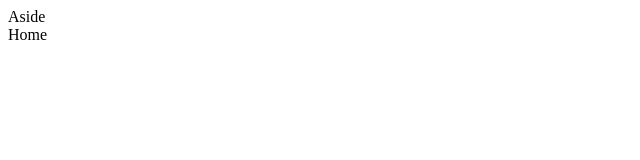
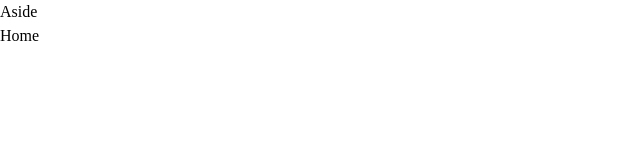
Before and after one commit to oalvesxp/portifolio-html-css-js, a plain HTML site: page index.html in a window 1280 px wide. Shown: the full height of the page, 0-640 px from the left. Drawn offline with Linux system fonts and the light colour scheme.

Commit message:
adding body settings

```diff
--- a/assets_/css/style.css
+++ b/assets_/css/style.css
@@ -6,3 +6,11 @@
     --text-black-900:#302e4d;
     --text-black-700:#504e70;
 }
+
+body
+{
+    margin: 0;
+    padding: 0;
+    line-height: 1.5;
+    font-size: 16px;
+}
```
